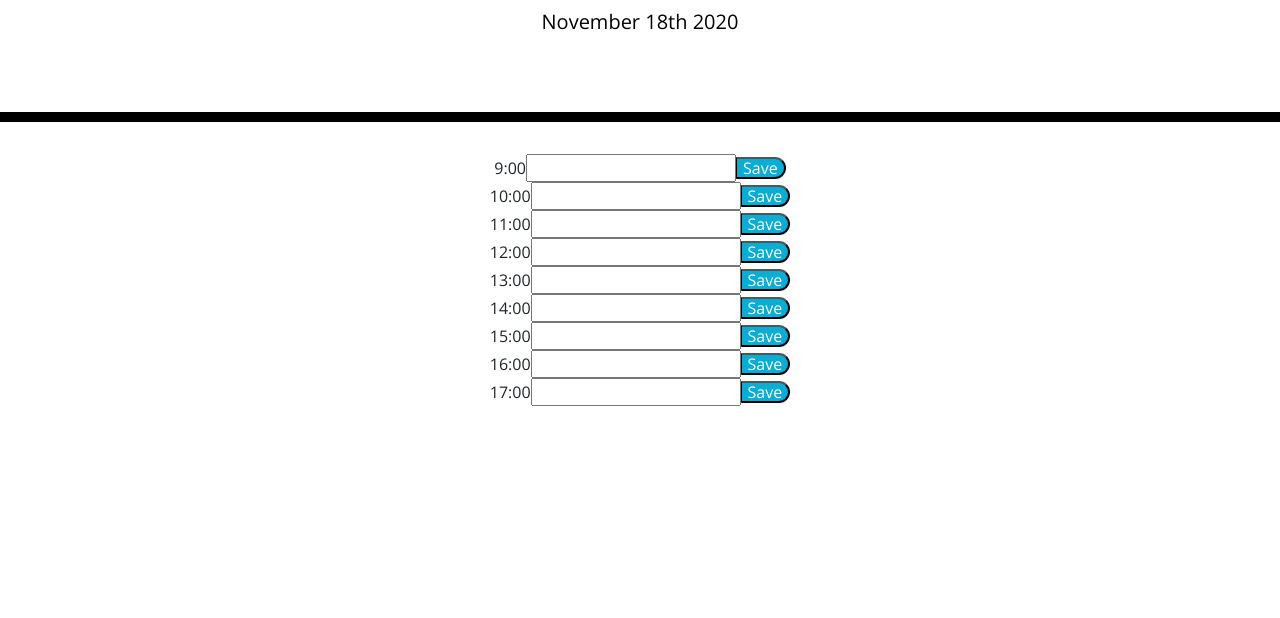
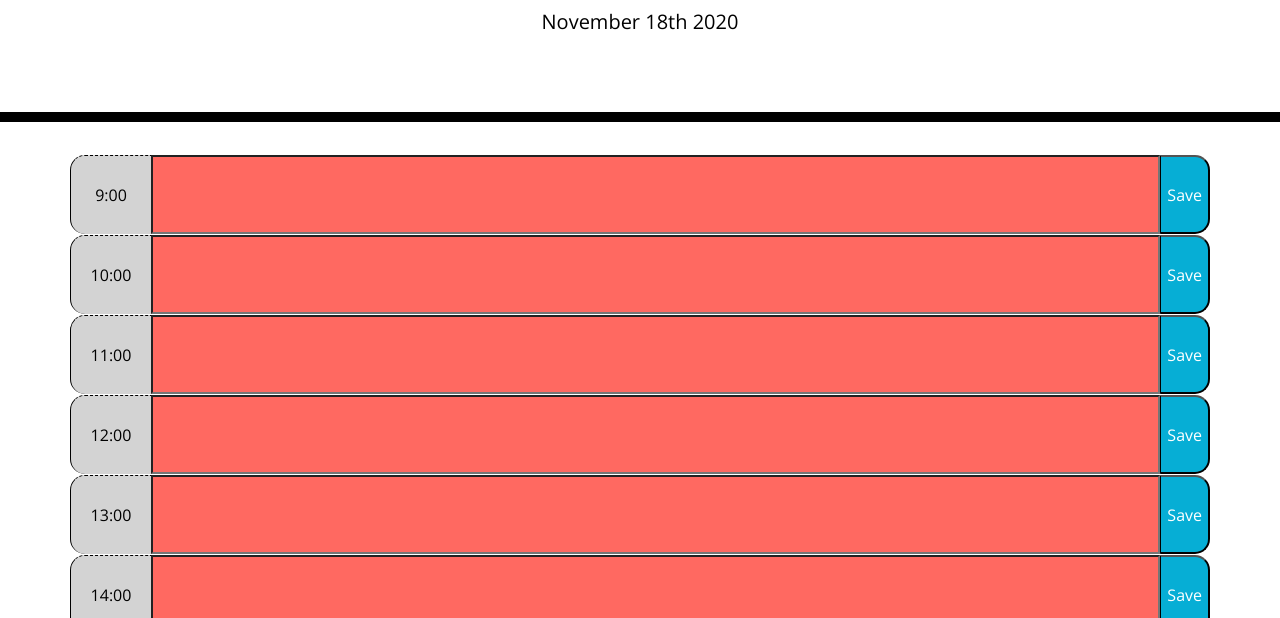
Before and after one commit to Agarc4777/WorkdayScheduler.github.io, a plain HTML site: page index.html in a window 1280 px wide. Shown: the part 182-800 px from the top of the page. Drawn offline with nearby package versions, Linux system fonts and the light colour scheme.

Commit message:
fixed dynamic time classes, styling changes.

```diff
--- a/Assets/style.css
+++ b/Assets/style.css
@@ -23,32 +23,42 @@ textarea{
 
 .description{
   white-space: pre-wrap;
+  flex-grow: 1;
 }
 
 .time-block{
   text-align: center;
   border-radius: 15px;
+  display: flex;
+  justify-content: center;
 }
 
 .row {
   white-space: pre-wrap;
   height: 80px;
-  border-top: 1px solid white;;
+  border-top: 1px solid white;
+
 }
 
 .hour {
-  background-color: #ffffff;
+  border-left: 1px solid black;
+  border-top-left-radius: 15px;
+  border-bottom-left-radius: 15px;
+  background-color: lightgrey;
   color: #000000;
   border-top: 1px dashed #000000;
+  align-items: center;
+  display: flex;
+
 }
 
 .past {
-  background-color: #d3d3d3;
+  background-color: #ff6961;
   color: white;
 }
 
 .present {
-  background-color: #ff6961;
+  background-color: #d3d3d3;
   color: white;
 }
 
@@ -63,9 +73,15 @@ textarea{
   border-bottom-right-radius: 15px;
   background-color: #06AED5;
   color: white;
+  height: 100%;
 }
 
 .saveBtn i:hover {
   font-size: 20px;
   transition: all .3s ease-in-out;
 }
+span.time-span {
+  min-width: 3rem;
+  display: inline-block;
+  margin: auto 1rem;
+}
--- a/script.js
+++ b/script.js
@@ -6,17 +6,20 @@ $("#currentDay").text(now.format('MMMM Do YYYY'));
 //dynamically create the div elements
 //add id or data attribute to input or button or both that stores the current hour.
 for (var i = 9; i < 18; i++) {
-    var timeBlock = $("<div class='time-block' data-id='time-block'></div>")
-    var timeSpan = $("<span class='time-span' data-id='"+i+"'>" + i + ":00</span>")
+    var timeClass = calTime (i)
+    var timeBlock = $("<div class='time-block row' data-id='time-block'></div>")
+    var timeDiv = $("<div class='hour'>")
+    var timeSpan = $("<span class='time-span' data-id='"+i+"' style='width:3rem'>" + i + ":00</span>")
+    timeDiv.append(timeSpan)
     var input = $('<input class="description" data-id="input" data-hour="'+i+'"></input>')
-
+    input.addClass(timeClass)
     //use local storage to link the i and previous inputs to auto fill the data.
 
     var oldInput = localStorage.getItem(i);
     input.val(oldInput);
     var button = $("<button class='saveBtn'>Save</button>")
 
-    timeBlock.append(timeSpan, input, button);
+    timeBlock.append(timeDiv, input, button);
     $(".container").append(timeBlock);
 }
 
@@ -33,28 +36,22 @@ for(var i = 0; i < saveButtons.length; i++) {
     saveButtons[i].addEventListener("click", saveBtnHandler);
 }
 
-
-
-$(".description").each(time);
-
 var timeSpanArray = $('.time-span');
 
 console.log('timeSpanArray:', timeSpanArray);
 
 // function to change the color of the page and the format.
-function time () {
-    var time = ($(this).attr(".timeBlock"));
+function calTime (hour) {
 
-
-    if (time == now.hours()) {
+    if (hour == now.hours()) {
         //code goes in here to add css to color code the page to present
-        $("#time-block").addClass("present");
-    }  else if (time < now.hours) {
+        return "present"
+    }  else if (hour < now.hours()) {
         //code goes in here to add css to color code the page to past
-        $("#time-block").addClass("past");
-    } else {
+        return "past"
+        } else {
         //code goes in here to add css to color code the page to future
-        $("#time-block").addClass("future");
+        return "future"
     }
 
 }
```
Also changed, not shown: index.html (+1 -0 lines).
